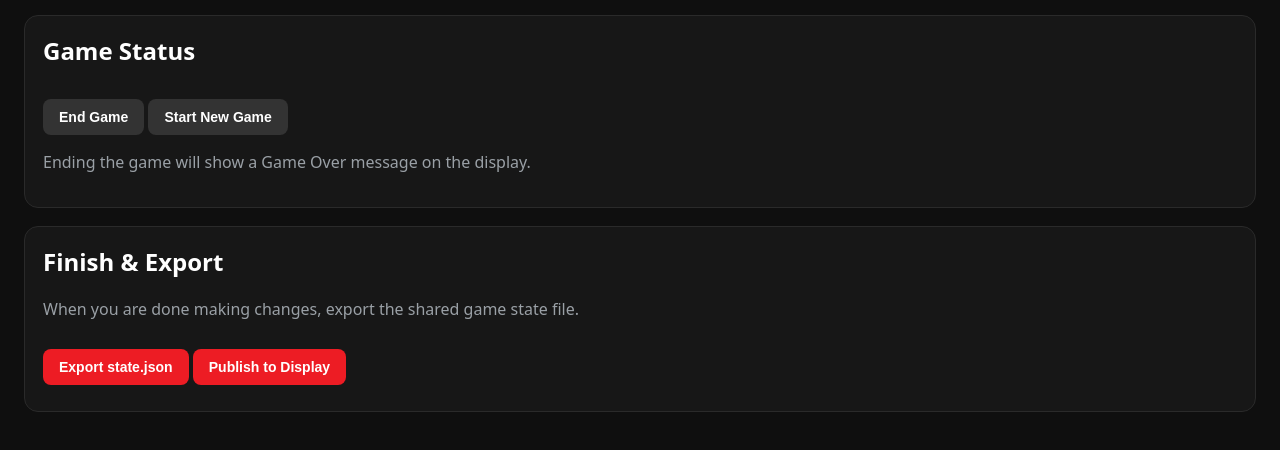
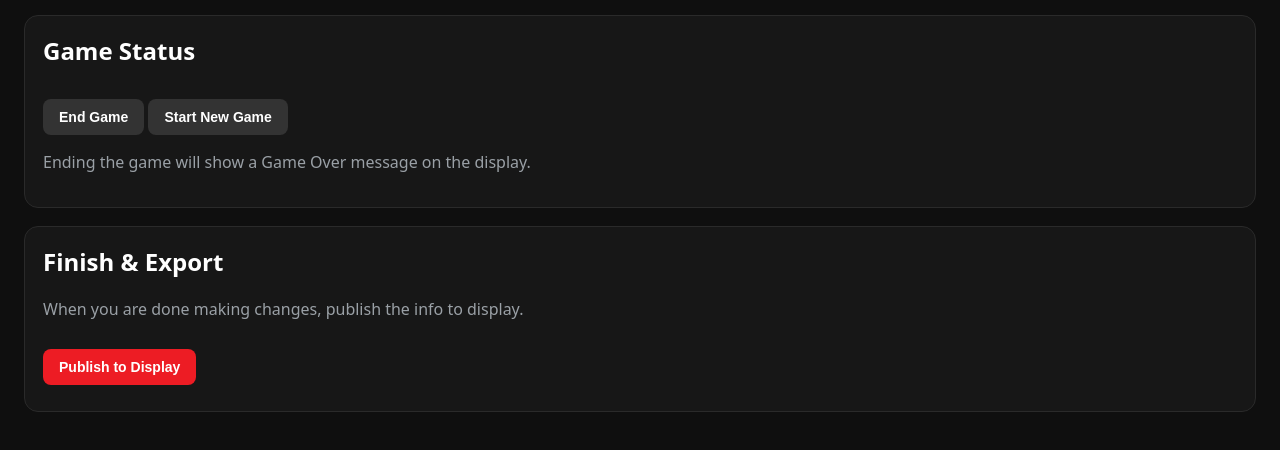
Before and after one commit to radio0810/Portfolio, a website: page admin.html in a window 1280 px wide. Shown: the part 1296-1746 px from the top of the page. Drawn offline with Linux system fonts and the light colour scheme.

Commit message:
Update export instructions and button functionality

```diff
--- a/admin.html
+++ b/admin.html
@@ -155,9 +155,9 @@ img.preview{
 <section>
   <h2>Finish & Export</h2>
   <p>
-    When you are done making changes, export the shared game state file.
+    When you are done making changes, publish the info to display.
   </p>
-  <button class="primary" onclick="exportJSON()">Export state.json</button>
+
   <button class="primary" onclick="publishToGitHub()">
   Publish to Display
 </button>
```
